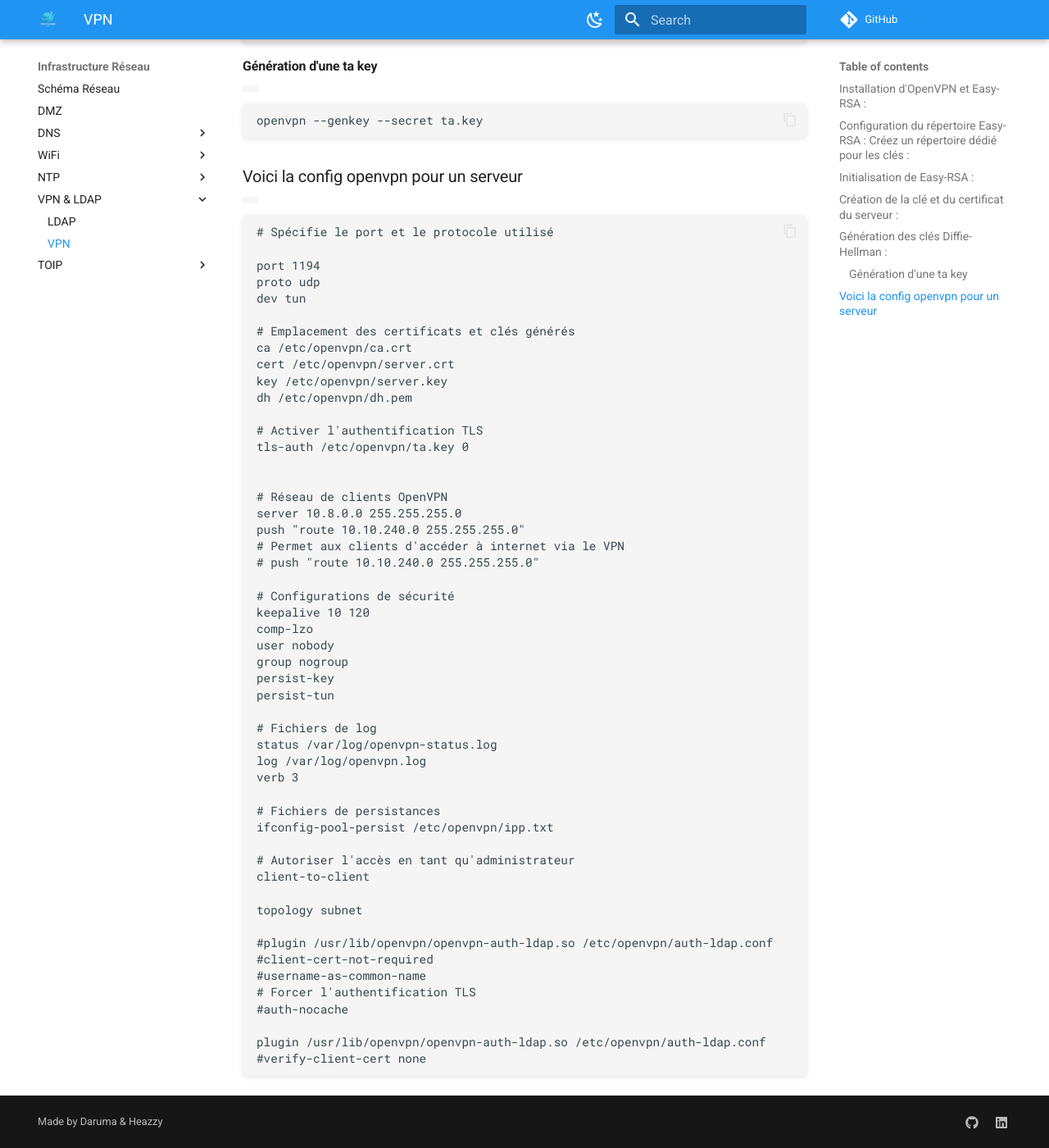
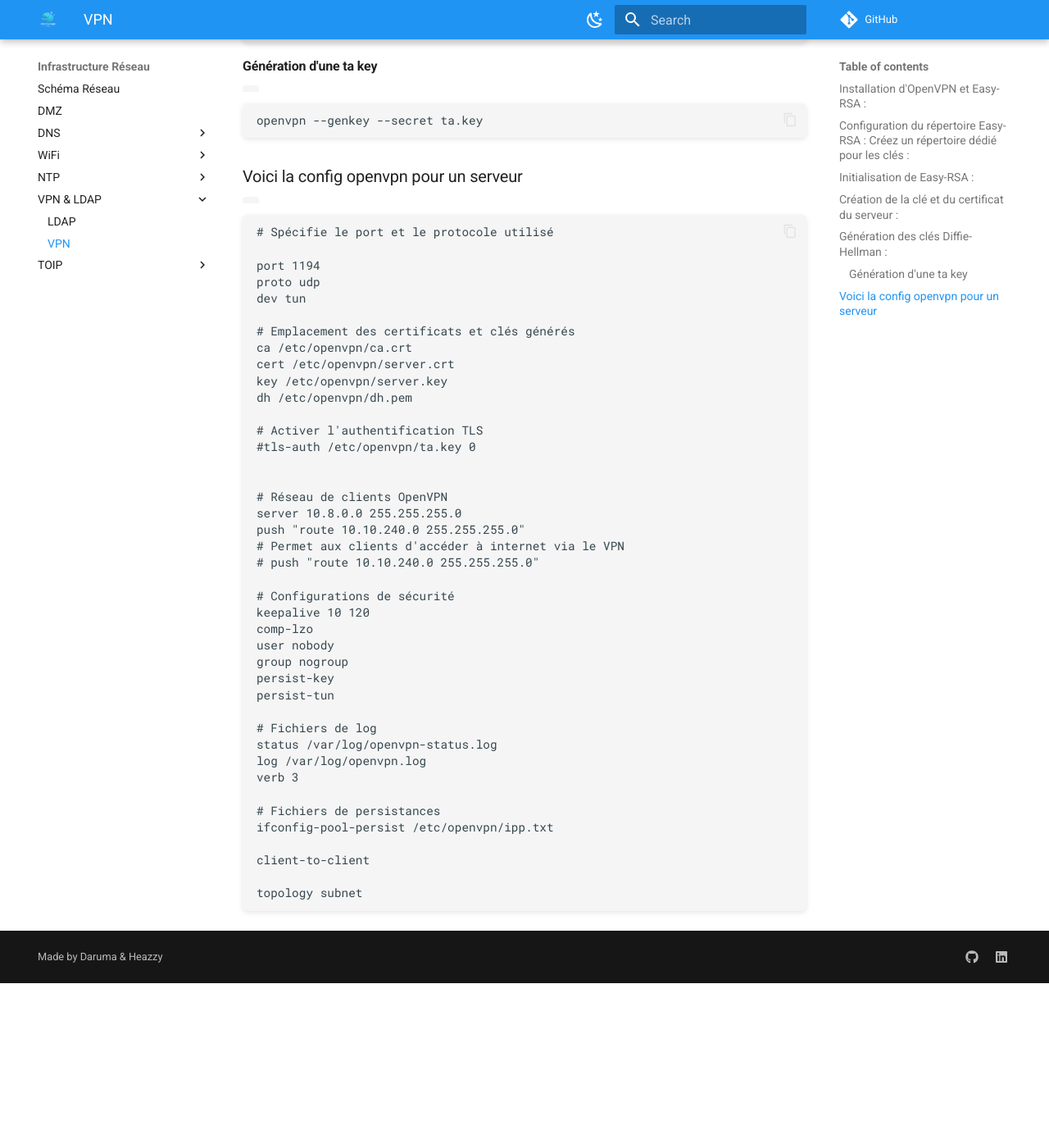
Before and after one commit to HeaZzY/ChartresSportludique, an MkDocs documentation site: the page built from docs/infrastructure/vpn.md, in a window 1280 px wide and 1400 px high, scrolled down 883 px. Shown: the whole window at 82% size. Built offline with MkDocs 1.6.1 and Material for MkDocs 9.7.7, drawn with Linux system fonts in a browser that asks for light colours; comment, search, counter and statistics services are not loaded; after the commit the page ends 2082 px from its top, so only the background shows below that.

Commit message:
Update vpn.md

````diff
--- a/docs/infrastructure/vpn.md
+++ b/docs/infrastructure/vpn.md
@@ -55,7 +55,7 @@ key /etc/openvpn/server.key
 dh /etc/openvpn/dh.pem
 
 # Activer l'authentification TLS
-tls-auth /etc/openvpn/ta.key 0
+#tls-auth /etc/openvpn/ta.key 0
 
 
 # Réseau de clients OpenVPN
@@ -80,17 +80,7 @@ verb 3
 # Fichiers de persistances
 ifconfig-pool-persist /etc/openvpn/ipp.txt
 
-# Autoriser l'accès en tant qu'administrateur
 client-to-client
 
 topology subnet
-
-#plugin /usr/lib/openvpn/openvpn-auth-ldap.so /etc/openvpn/auth-ldap.conf
-#client-cert-not-required
-#username-as-common-name
-# Forcer l'authentification TLS
-#auth-nocache
-
-plugin /usr/lib/openvpn/openvpn-auth-ldap.so /etc/openvpn/auth-ldap.conf
-#verify-client-cert none
 ```
````
